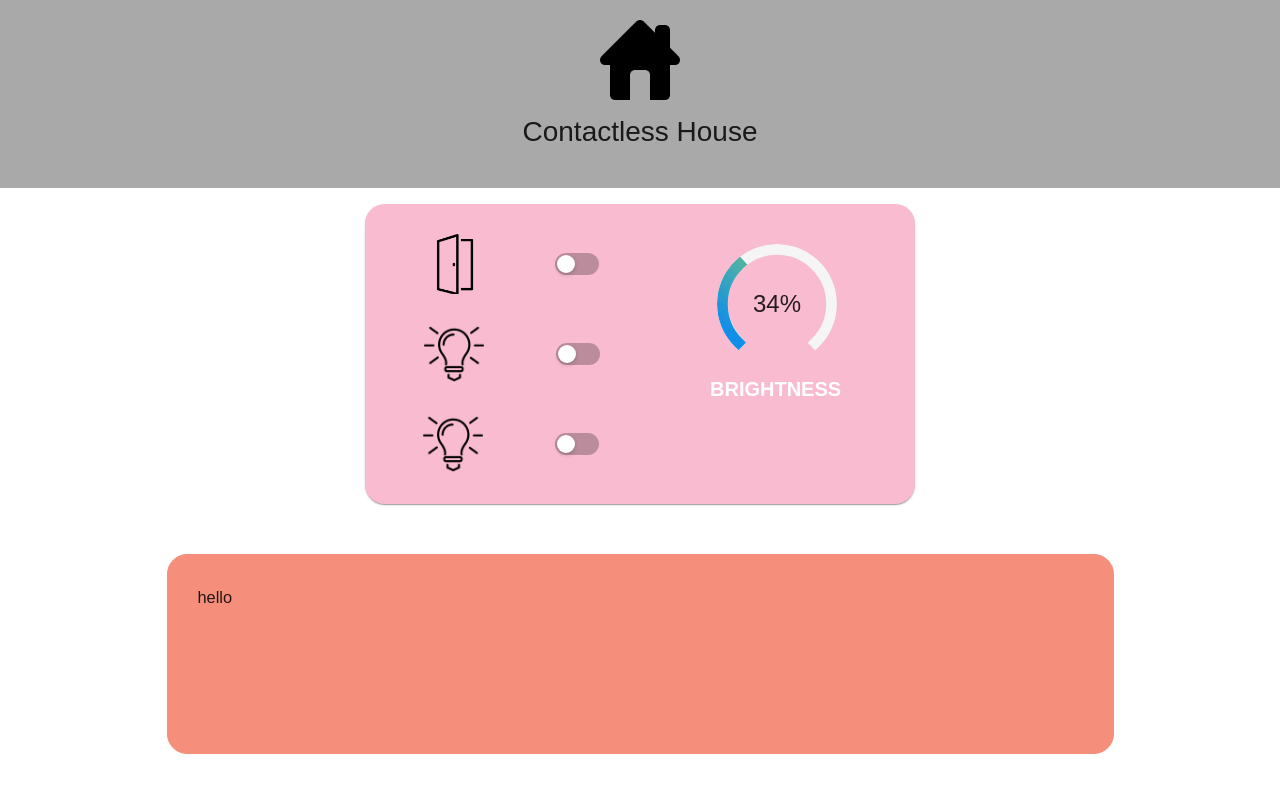
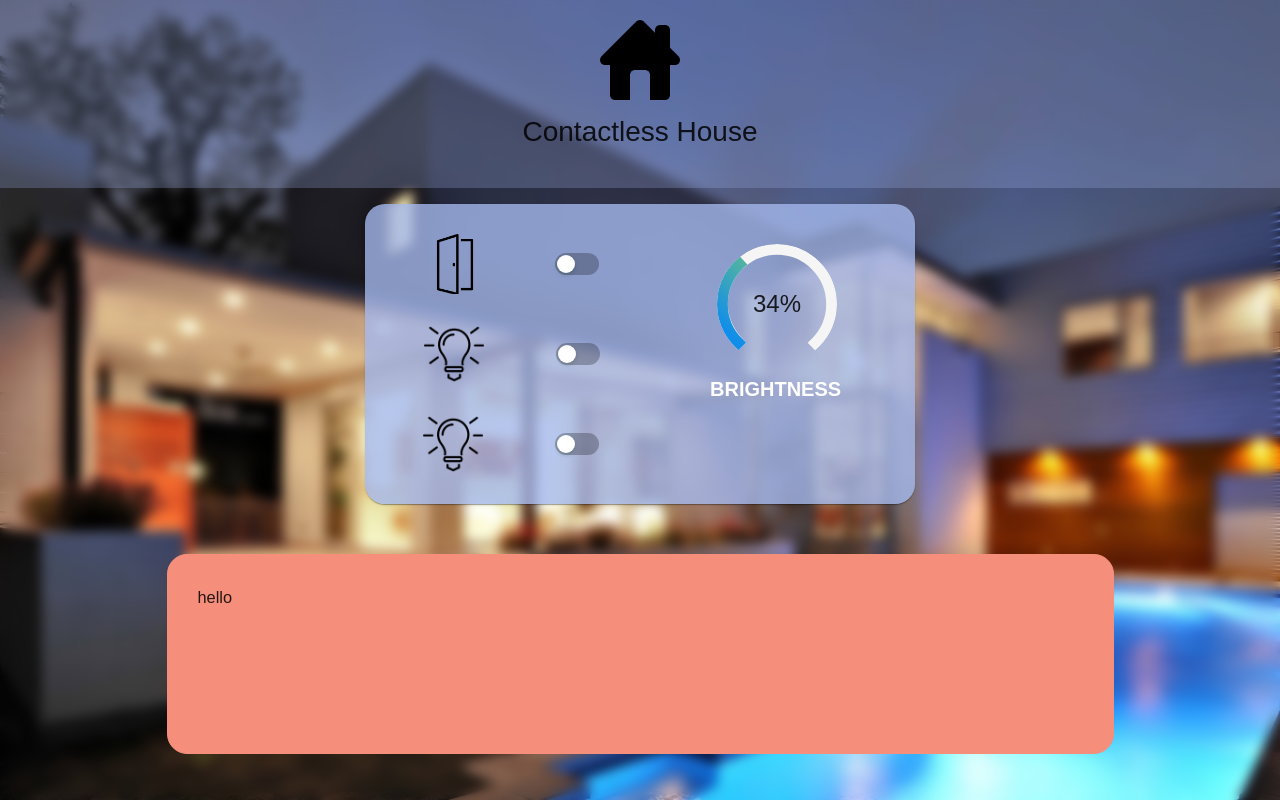
Before and after one commit to boatinw99/ContactlessHouse, a React (Create React App) app: page / in a window 1280 px wide. Built offline with nearby package versions, Linux system fonts and the light colour scheme; no server answers; the database is empty.

Commit message:
adding history fetch delay and website touch up

```diff
--- a/src/App.js
+++ b/src/App.js
@@ -8,7 +8,8 @@ import firebase from "firebase/app";
 import "firebase/firestore";
 
 import {useEffect,useState,useCallback} from "react"
-import axios from "axios";
+// import axios from "axios";
+import background from './components/luxury-house-1.jpg'
 
 /// Code from stackoverflow to format time
 
@@ -44,14 +45,37 @@ const  db = firebase.firestore();
 
 function App() {
 
-  const [database,setDatabase] = useState(
-  {
+  const [database,setDatabase] = useState({
     brightness: 34,
     door: "lock",
     light1: "off",
     light2: "off"
-  }
-  	)
+  })
+
+  let history = []
+  const historyDelay = 2000
+
+  useEffect(() => {
+    const interval = setInterval(() => {
+      db.collection("history").get().then((querySnapshot) => {
+          querySnapshot.forEach((doc) => {
+              history.push(doc.data())
+          });
+      });
+
+      history.sort(function compareFn(lhs, rhs) {
+        const l = lhs['Time']
+        const r = lhs['Time']
+        return l<r
+      })
+      history.reverse()
+      const numHistoryToShow = 5
+      history = history.slice(0,numHistoryToShow-1)
+      // history.length = numHistoryToShow
+      console.log(history)
+    }, historyDelay)
+    return () => clearInterval(interval)
+  }, [])
 
   useEffect(() => {
     const getData = async() => {
@@ -100,30 +124,13 @@ function App() {
     });
   }
 
-  	let history = []
-
-	db.collection("history").get().then((querySnapshot) => {
-	    querySnapshot.forEach((doc) => {
-	        history.push(doc.data())
-	    });
-	});
-
-	history.sort(function compareFn(lhs, rhs) {
-		const l = lhs['Time']
-		const r = lhs['Time']
-		return l<r
-	})
-	history.reverse()
-	const numHistoryToShow = 5
-	history = history.slice(0,numHistoryToShow-1)
-	// history.length = numHistoryToShow
-	console.log(history)
-
   return (
-    <div className="App">
+    <div class="App">
+      <div class="blur">
         <Header />
         <Device  database={database} onClick = {changeState}/>
         <History history={history}/>
+      </div>
     </div>
   );
 }
--- a/src/components/Device.js
+++ b/src/components/Device.js
@@ -11,9 +11,9 @@ const Device = ({database, onClick}) => {
         style={{
           width: 550,
           height: 300,
-          backgroundColor: "#f8bbd0",
+          background: "rgba(164, 184, 237, 0.8)",
           marginLeft: "auto",
-          marginRight: "auto"
+          marginRight: "auto",
         }}
       >
         <img
--- a/src/components/Header.js
+++ b/src/components/Header.js
@@ -4,7 +4,7 @@ const Header = () => {
     return (
         <div className='header'>
             <img id="house-logo" src={houseLogo} width="80" height="80 "></img>
-           <h1> Contactless House</h1>
+            <h1> Contactless House</h1>
         </div>
     )
 }
--- a/src/index.css
+++ b/src/index.css
@@ -5,6 +5,21 @@ body {
     sans-serif;
   -webkit-font-smoothing: antialiased;
   -moz-osx-font-smoothing: grayscale;
+}
+
+#root {
+  height: 100%;
+}
+
+.App {
+  background-image: url("./components/luxury-house-1.jpg");
+  height: 100vh;
+  background-size: cover;
+}
+
+.blur {
+  backdrop-filter: blur(6px);
+  height: 100vh;
 }
 
 code {
@@ -20,7 +35,7 @@ code {
   overflow: auto;
   min-height: 155px;
   padding: 20px;
-  background-color: darkgrey;
+  background-color: rgba(164, 183, 237, 0.253);
   text-align: center;
 
   /* display: flex; */
@@ -40,8 +55,6 @@ code {
   position: "absolute";
   background-color: white;
 }
-
-
 
 .controls {
 /* <<<<<<< HEAD */
```
Also changed, not shown: src/components/luxury-house-1.jpg (added). Lines whose indentation alone changed are shown as unchanged.
